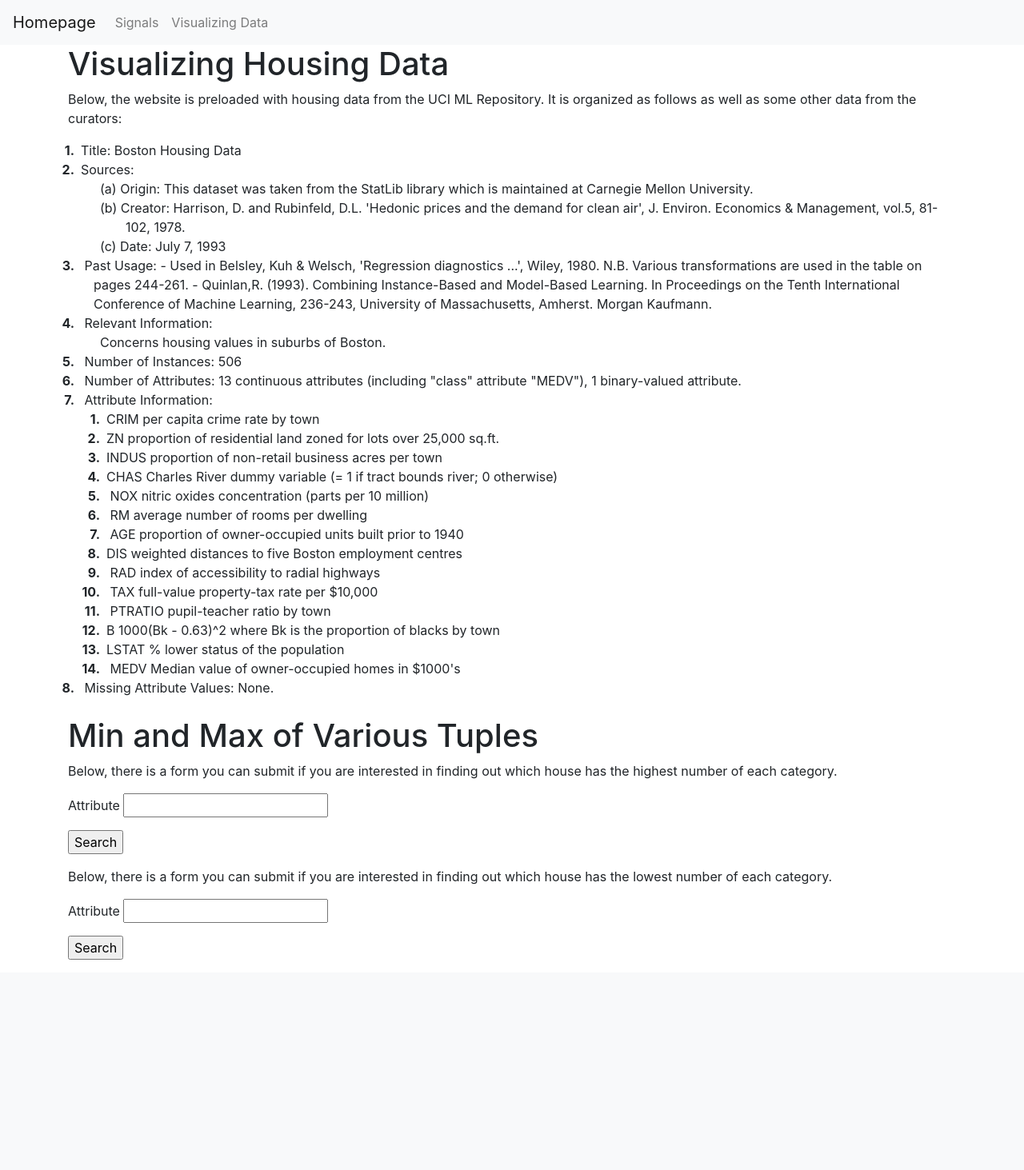
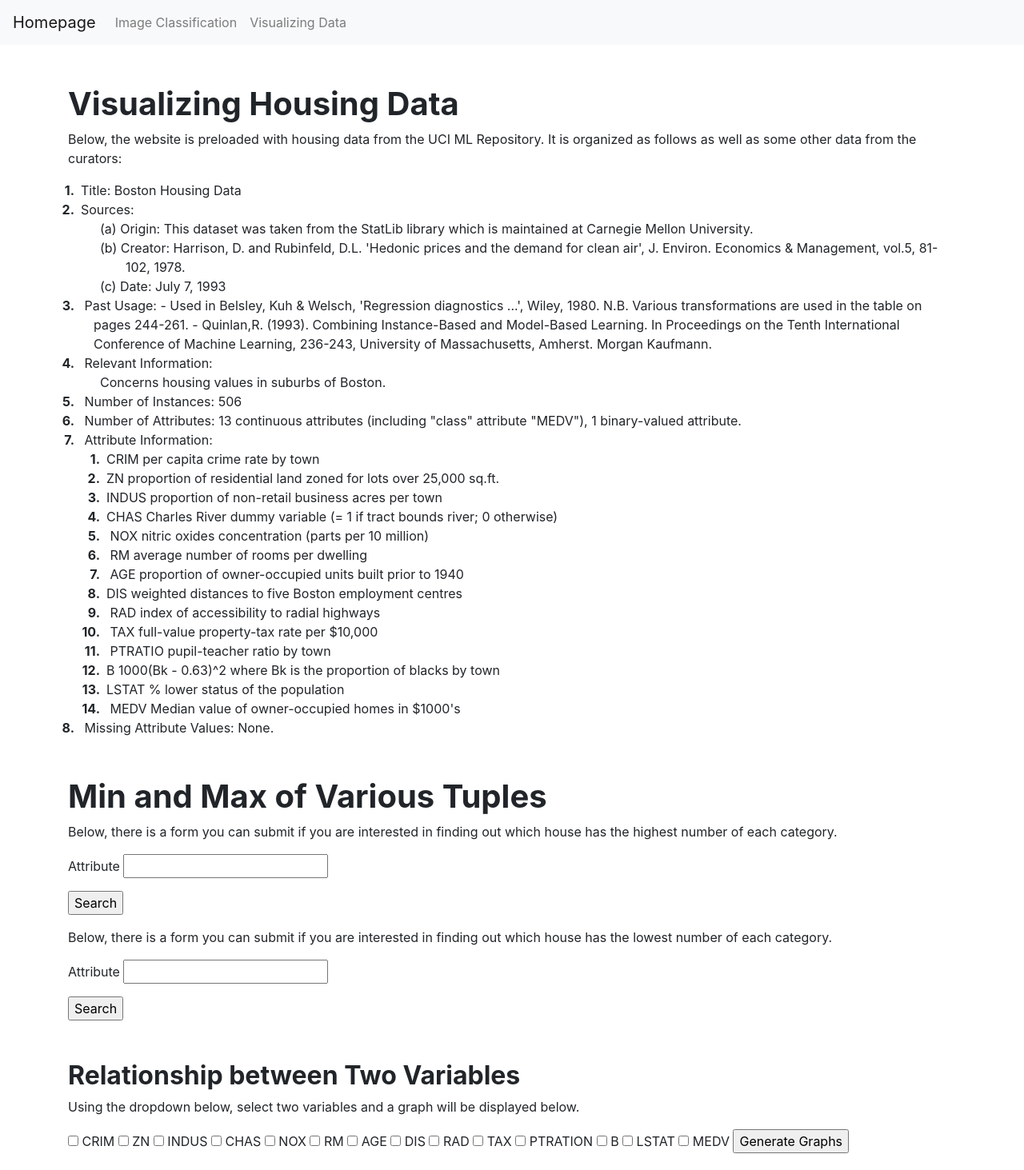
Before and after one commit to achihoub2023/data_science_website, a Flask app: page /data_viz in a window 1280 px wide. Shown: the whole page at 80% size. Before the commit the page ends 1200 px from the top, so only its background shows below. Run offline with Flask 2, Linux system fonts and the light colour scheme; some libraries are stand-ins or nearby versions.

Commit message:
added more data visualization stuff

```diff
--- a/app.py
+++ b/app.py
@@ -2,9 +2,10 @@ from flask import Flask, render_template,request,redirect,flash
 import sqlite3,requests
 from model import *
 from PIL import Image
-import numpy as np,os,glob
+import numpy as np,os,glob,pandas as pd
 from werkzeug.utils import secure_filename
 from werkzeug.datastructures import ImmutableMultiDict
+import matplotlib.pyplot as plt
 
 app = Flask(__name__)
 
@@ -38,7 +39,7 @@ def data_viz():
             conn.close()
             output_string = "The tuple with the highest value of selection,"+selection+": "+str(ret)
             return render_template('data_viz.html',ret = output_string,ret2='')
-        if 'min' in data:
+        elif 'min' in data:
             selection = str(data.get('Attribute')[0])
             res = 'SELECT * FROM houses WHERE '+selection+'= (Select MIN('+selection+') FROM houses)'
             results = cur.execute(res)
@@ -48,6 +49,21 @@ def data_viz():
 
             output_string = "The tuple with the lowest value of selection,"+selection+": "+str(ret)
             return render_template('data_viz.html',ret = '',ret2 = output_string)
+        elif 'submit_graphs' in data:
+            data = request.form
+            data = data.to_dict(flat=False)
+            selection_one = str(data.get('vals')[0])
+            selection_two = str(data.get('vals')[1])
+            df = pd.read_csv('static/data/out.csv')
+            x = df[selection_one]
+            y = df[selection_two]
+            plt.scatter(x,y)
+            plt.xlabel(selection_one)
+            plt.ylabel(selection_two)
+            title = "Scatter plot between "+selection_one+" and "+selection_two
+            plt.title(title)
+            plt.savefig('static/created/created.png')
+            return render_template('data_viz.html',fig='succ')
     else:
         return render_template('data_viz.html')
 
@@ -56,7 +72,7 @@ def predict():
     file = request.files['img']
     if file.filename == '':
         flash('No image here')
-        return redirect('signals.html')
+        return redirect('classification.html')
     else:
         filename = secure_filename(file.filename)
         file.save(os.path.join(app.config['UPLOAD_FOLDER'], filename))
@@ -67,7 +83,7 @@ def predict():
     input_img = np.asarray(im)
     input_img = input_img[None,:]
     preds = model(input_img)
-    return render_template('signals.html',prediction_text = preds)
+    return render_template('classification.html',prediction_text = preds)
 
 @app.route('/')
 def index():
--- a/init_db.py
+++ b/init_db.py
@@ -4,14 +4,14 @@ flist= [tuple(row) for row in csv.reader(open('static/data/out.csv', 'rU'))]
 connection = sqlite3.connect('database.db')
 
 
-#with open('schema.sql') as f:
-    #connection.executescript(f.read())
+with open('schema.sql') as f:
+    connection.executescript(f.read())
 
 cur = connection.cursor()
 print(flist)
 for x in flist[1:]:
 
-    cur.execute("INSERT INTO houses (id,CRIM,ZN,INDUS,CHAS,NOX,RM,AGE,DIS,RAD,TAX,PTRATION,B,LSTAT,MEDV) VALUES (?,?,?,?,?,?,?,?,?,?,?,?,?,?,?)",
+    cur.execute("INSERT INTO houses (id,CRIM,ZN,INDUS,CHAS,NOX,RM,AGE,DIS,RAD,TAX,PTRATIO,B,LSTAT,MEDV) VALUES (?,?,?,?,?,?,?,?,?,?,?,?,?,?,?)",
                 x)
 
 connection.commit()
--- a/schema.sql
+++ b/schema.sql
@@ -12,7 +12,7 @@ CREATE TABLE houses (
     DIS FLOAT,
     RAD FLOAT,
     TAX FLOAT,
-    PTRATION FLOAT,
+    PTRATIO FLOAT,
     B FLOAT,
     LSTAT FLOAT,
     MEDV FLOAT
--- a/static/css/data_viz.css
+++ b/static/css/data_viz.css
@@ -1,3 +1,9 @@
+
+  h1,h2{
+    font-weight: bold;
+    margin-top: 50px;
+  }
+
 ol {
     margin: 0 0 1.5em;
     padding: 0;
--- a/static/data/out.csv
+++ b/static/data/out.csv
@@ -1,4 +1,4 @@
-ID,Access to Radial Highways,Distances,Crime Rate,Pre-1940 Buildings,Non-retail,Number of rooms,Pupil-Teacher Ratio,NOX Concentration,Lower Status of Population,African Americans,Median Value of owner-occuspied homes,Riverside,Zoning,Taxes
+ID,CRIM,ZN,INDUS,CHAS,NOX,RM,AGE,DIS,RAD,TAX,PTRATIO,B,LSTAT,MEDV
 0,0.02731,0.0,7.07,0,0.469,6.421,78.9,4.9671,2,242,17.8,396.9,9.14,21.6
 1,0.02729,0.0,7.07,0,0.469,7.185,61.1,4.9671,2,242,17.8,392.83,4.03,34.7
 2,0.03237,0.0,2.18,0,0.458,6.998,45.8,6.0622,3,222,18.7,394.63,2.94,33.4
--- a/templates/base.html
+++ b/templates/base.html
@@ -19,7 +19,7 @@
         <div class="collapse navbar-collapse" id="navbarNav">
             <ul class="navbar-nav">
             <li>
-              <a class="nav-link" href="{{ url_for('classification')}}">Signals</a>
+              <a class="nav-link" href="{{ url_for('classification')}}">Image Classification</a>
             </li>
             <li>
               <a class="nav-link" href="{{ url_for('data_viz')}}">Visualizing Data</a>
@@ -33,10 +33,6 @@
         {% endblock %}
     </div>
 
-    <!-- Optional JavaScript -->
-    <!-- jQuery first, then Popper.js, then Bootstrap JS -->
-    <script src="https://code.jquery.com/jquery-3.3.1.slim.min.js" integrity="sha384-q8i/X+965DzO0rT7abK41JStQIAqVgRVzpbzo5smXKp4YfRvH+8abtTE1Pi6jizo" crossorigin="anonymous"></script>
-    <script src="https://cdnjs.cloudflare.com/ajax/libs/popper.js/1.14.7/umd/popper.min.js" integrity="sha384-UO2eT0CpHqdSJQ6hJty5KVphtPhzWj9WO1clHTMGa3JDZwrnQq4sF86dIHNDz0W1" crossorigin="anonymous"></script>
-    <script src="https://stackpath.bootstrapcdn.com/bootstrap/4.3.1/js/bootstrap.min.js" integrity="sha384-JjSmVgyd0p3pXB1rRibZUAYoIIy6OrQ6VrjIEaFf/nJGzIxFDsf4x0xIM+B07jRM" crossorigin="anonymous"></script>
+
   </body>
 </html>
--- a/templates/classification.html
+++ b/templates/classification.html
@@ -2,8 +2,9 @@
 
 {% block content %}
 <h1>{% block title %} Image Classification {% endblock %}</h1>
-Upload an image here and see what it is classified as.
-
+Upload an image here and see what it is classified as using a pretrained neural network. You can download an image of a digital clock here:
+<a href="static/data/digital_clock.jpg" download> Image</a>
+Due to the image's nature, it should be classified as a tray instead.
 <form action="/" method="post" enctype="multipart/form-data">
     <label for="img">Upload image:</label>
     <input type="file" id="img" name="img" accept="image/*">
--- a/templates/data_viz.html
+++ b/templates/data_viz.html
@@ -79,7 +79,7 @@ Below, the website is preloaded with housing data from the UCI ML Repository. It
 <h1> Min and Max of Various Tuples</h1>
 <p>
 Below, there is a form you can submit if you are interested in finding out which house has the highest number of each category.
-<form action-"/data_viz" method = "POST">
+<form action="/data_viz" method = "POST">
     <p>Attribute <input type = "text" name = "Attribute" /></p>
     <input type="submit" name="max" value = "Search">
 </form>
@@ -95,7 +95,7 @@ Below, there is a form you can submit if you are interested in finding out which
 
 <p>
     Below, there is a form you can submit if you are interested in finding out which house has the lowest number of each category.
-    <form action-"/data_viz" method = "POST">
+    <form action="/data_viz" method = "POST">
         <p>Attribute <input type = "text" name = "Attribute" /></p>
         <input type="submit" name="min" value = "Search">
     </form>
@@ -106,4 +106,45 @@ Below, there is a form you can submit if you are interested in finding out which
 <br>
 {% endif %}
 
+<h2>Relationship between Two Variables</h2>
+    <p>Using the dropdown below, select two variables and a graph will be displayed below.
+        <br>
+        <form action="/data_viz" method = "POST">
+            <input type="checkbox" id="CRIM" name="vals" value="CRIM">
+            <label for="CRIM"> CRIM</label>
+            <input type="checkbox" id="ZN" name="vals" value="ZN">
+            <label for="ZN"> ZN</label>
+            <input type="checkbox" id="INDUS" name="vals" value="INDUS">
+            <label for="INDUS">INDUS</label>
+            <input type="checkbox" id="CHAS" name="vals" value="CHAS">
+            <label for="CHAS">CHAS</label>
+            <input type="checkbox" id="NOX" name="vals" value="NOX">
+            <label for="NOX">NOX</label>
+            <input type="checkbox" id="RM" name="vals" value="RM">
+            <label for="RM">RM</label>
+            <input type="checkbox" id="AGE" name="vals" value="AGE">
+            <label for="AGE">AGE</label>
+            <input type="checkbox" id="DIS" name="vals" value="DIS">
+            <label for="DIS">DIS</label>
+            <input type="checkbox" id="RAD" name="vals" value="RAD">
+            <label for="RAD">RAD</label>
+            <input type="checkbox" id="TAX" name="vals" value="TAX">
+            <label for="TAX">TAX</label>
+            <input type="checkbox" id="PTRATION" name="vals" value="PTRATION">
+            <label for="PTRATION">PTRATION</label>
+            <input type="checkbox" id="B" name="vals" value="B">
+            <label for="B">B</label>
+            <input type="checkbox" id="LSTAT" name="vals" value="LSTAT">
+            <label for="LSTAT">LSTAT</label>
+            <input type="checkbox" id="MEDV" name="vals" value="MEDV">
+            <label for="MEDV">MEDV</label>
+            <input type="submit" name="submit_graphs" value ="Generate Graphs">
+    </form>
+    </p>
+    {% if fig == 'succ'%}
+        <p>The scatterplot is below</p>
+        <br>
+        <img src={{url_for('static', filename='created/created.png') }}>
+    {% endif %}
+
 {% endblock %}
--- a/templates/index.html
+++ b/templates/index.html
@@ -4,6 +4,6 @@
 <h1>{% block title %} Welcome to my homepage {% endblock %}</h1>
 
 <h2>What is this?</h2>
-
+This is a small website written using Flask to hold some of the small scripts relating to data visualization that I have. I will add to this ocasionally.
 
 {% endblock %}
```
Also changed, not shown: database.db, new.txt (deleted), static/created/created.png (added), static/data/digital_clock.jpg (added), static/uploads/digital_clock.jpg (added).
